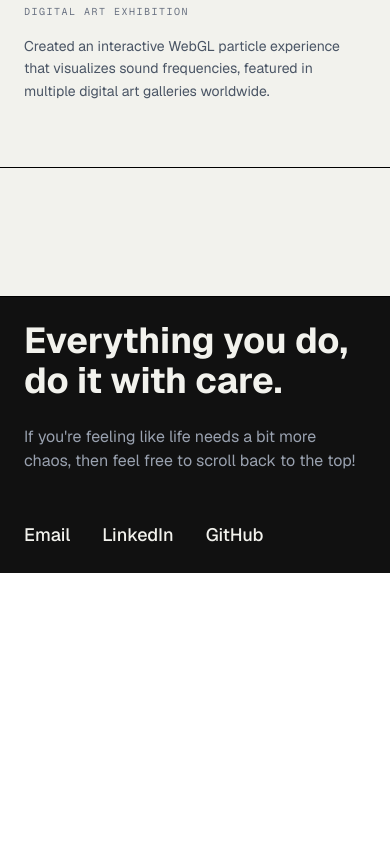
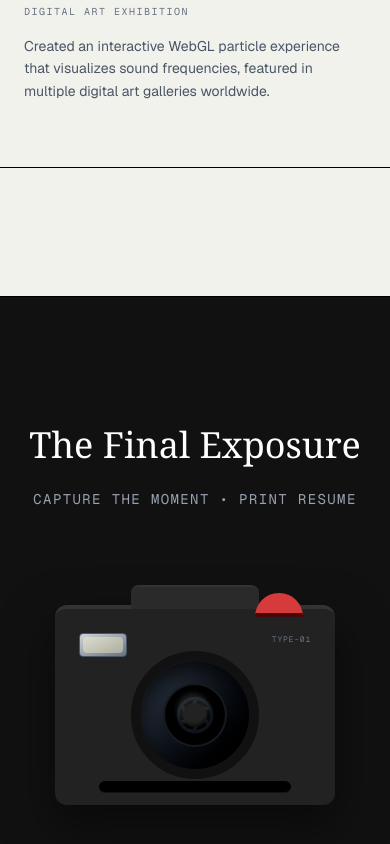
Before and after one commit to wwaiyyee/wwaiyyee, a Next.js app: page / in a window 390 px wide. Shown: the part 6127-6971 px from the top of the page. Before the commit the page ends 6700 px from the top, so only its background shows below. Built offline with nearby package versions, Linux system fonts and the light colour scheme.

Commit message:
feat: replaced footer with interactive photo-snapping resume camera

```diff
--- a/components/HomeView.tsx
+++ b/components/HomeView.tsx
@@ -24,6 +24,19 @@ export function HomeView({ onSelectProject }: { onSelectProject: (p: any) => voi
     const [scrollY, setScrollY] = useState(0);
     const [hoveredAchieve, setHoveredAchieve] = useState<number | null>(null);
     const [mousePos, setMousePos] = useState({ x: 0, y: 0 });
+
+    // Camera State
+    const [isSnapping, setIsSnapping] = useState(false);
+    const [photoPrinted, setPhotoPrinted] = useState(false);
+
+    const handleSnapPhoto = () => {
+        if (photoPrinted) return;
+        setIsSnapping(true);
+        setTimeout(() => {
+            setIsSnapping(false);
+            setPhotoPrinted(true);
+        }, 150); // fast crisp flash duration
+    };
     const projectsRef = React.useRef<HTMLElement>(null);
     const filmStripRef = React.useRef<HTMLDivElement>(null);
     const [sectionHeight, setSectionHeight] = useState("100vh");
@@ -499,19 +512,76 @@ export function HomeView({ onSelectProject }: { onSelectProject: (p: any) => voi
                 </div>
             </section>
 
-            {/* 6. FOOTER */}
-            < footer id="connect" className="border-t border-black bg-[#111] text-[#F2F2ED] p-6 md:p-12 flex flex-col md:flex-row justify-between items-start md:items-end gap-12 md:gap-0" >
-                <div className="max-w-md">
-                    <h2 className="text-4xl font-bold mb-6">Everything you do, do it with care.</h2>
-                    <p className="text-gray-400">If you're feeling like life needs a bit more chaos, then feel free to scroll back to the top!</p>
+            {/* Flash Effect */}
+            <div className={`fixed inset-0 bg-white z-[999] pointer-events-none transition-opacity duration-500 ease-out ${isSnapping ? 'opacity-100' : 'opacity-0'}`}></div>
+
+            {/* 6. THE FINAL EXPOSURE (Footer) */}
+            <footer id="connect" className="border-t border-black bg-[#111] text-[#F2F2ED] py-32 flex flex-col items-center justify-center relative overflow-hidden">
+                <div className="text-center mb-16 px-6 relative z-20">
+                    <h2 className="text-4xl md:text-6xl font-serif mb-6 text-white">The Final Exposure</h2>
+                    <p className="text-gray-400 font-mono text-sm tracking-widest uppercase">Capture the moment • Print Resume</p>
                 </div>
 
-                <div className="flex gap-8 text-lg font-medium">
-                    <a href="#" className="hover:italic hover:text-red-400">Email</a>
-                    <a href="#" className="hover:italic hover:text-red-400">LinkedIn</a>
-                    <a href="#" className="hover:italic hover:text-red-400">GitHub</a>
+                {/* Interactive Camera */}
+                <div className="relative w-[280px] h-[200px] md:w-[320px] md:h-[220px] mt-8 mb-32 z-20">
+
+                    {/* The Printed Polaroid (Resume) */}
+                    <div
+                        className={`absolute left-1/2 w-[220px] md:w-[240px] bg-[#F2F2ED] p-3 shadow-2xl flex flex-col items-center transition-all duration-[1200ms] ease-[cubic-bezier(0.34,1.56,0.64,1)] z-0 pointer-events-auto ${photoPrinted ? 'translate-y-[150px] md:translate-y-[170px] -translate-x-1/2 opacity-100 rotate-[-2deg]' : 'translate-y-0 -translate-x-1/2 opacity-0'}`}
+                        style={{ bottom: '20px' }}
+                    >
+                        {/* Polaroid Image Area (Resume Preview) */}
+                        <div className="w-full h-[180px] bg-[#ddd] border border-black/10 flex flex-col items-center justify-center mb-4 relative overflow-hidden">
+                            <span className="font-serif text-black text-2xl font-bold italic mb-2">Resume</span>
+                            <span className="font-mono text-gray-500 text-[10px] tracking-widest uppercase border-t border-gray-400 pt-2">Chloe Lee</span>
+                        </div>
+                        {/* Action Buttons */}
+                        <div className="flex gap-2 w-full">
+                            <a href="/Resume.pdf" target="_blank" rel="noopener noreferrer" className="flex-1 text-center bg-[#111] text-white text-[10px] py-3 font-mono font-bold tracking-widest hover:bg-gray-800 transition-colors">REVIEW</a>
+                            <a href="/Resume.pdf" download className="flex-1 text-center border-2 border-[#111] text-[#111] text-[10px] py-3 font-mono font-bold tracking-widest hover:bg-[#e0e0e0] transition-colors">DOWNLOAD</a>
+                        </div>
+                    </div>
+
+                    {/* The Camera Body */}
+                    <div className="absolute inset-0 bg-[#222] border-t-4 border-[#333] rounded-xl shadow-[0_20px_50px_rgba(0,0,0,0.5)] z-10 flex flex-col items-center justify-center">
+                        {/* Top Viewfinder bump */}
+                        <div className="absolute -top-6 left-1/2 -translate-x-1/2 w-32 h-6 bg-[#2a2a2a] rounded-t-lg border-t-2 border-[#333]"></div>
+
+                        {/* Shutter Button */}
+                        <button
+                            onClick={handleSnapPhoto}
+                            disabled={photoPrinted || isSnapping}
+                            className={`absolute -top-4 right-8 md:right-10 w-12 h-6 rounded-t-full transition-all duration-150 ${isSnapping || photoPrinted ? 'bg-red-900 translate-y-2' : 'bg-[#d73a3a] hover:bg-red-500 hover:-translate-y-1 cursor-pointer'} border-b-4 border-red-950`}
+                            aria-label="Snap Photo"
+                        ></button>
+
+                        {/* Flash Component */}
+                        <div className="absolute top-6 left-6 w-12 h-6 bg-gradient-to-br from-gray-300 to-gray-500 rounded-sm border border-gray-600 flex items-center justify-center">
+                            <div className="w-10 h-4 bg-yellow-100/40 rounded-sm"></div>
+                        </div>
+
+                        {/* Branding / Details */}
+                        <div className="absolute top-6 right-6 text-[8px] font-mono text-gray-500 tracking-widest uppercase">
+                            TYPE-01
+                        </div>
+
+                        {/* Main Lens */}
+                        <div className="w-32 h-32 md:w-36 md:h-36 rounded-full border-[10px] border-[#111] bg-gradient-to-br from-gray-700 to-black shadow-[inset_0_10px_20px_rgba(0,0,0,0.8)] flex items-center justify-center relative mt-4">
+                            {/* Inner Lens Rings */}
+                            <div className="w-16 h-16 md:w-20 md:h-20 rounded-full border-2 border-gray-600/30 bg-black flex items-center justify-center relative overflow-hidden">
+                                {/* Aperture Blades Simulation */}
+                                <Aperture className="w-10 h-10 text-gray-800 opacity-50 absolute" />
+                                <div className="w-6 h-6 md:w-8 md:h-8 rounded-full bg-[#0a0a0a] z-10"></div>
+                                {/* Glass Reflection */}
+                                <div className="absolute top-2 right-4 w-8 h-8 bg-white/10 rounded-full blur-[2px] z-20"></div>
+                            </div>
+                        </div>
+
+                        {/* Bottom Output Slot */}
+                        <div className="absolute bottom-3 left-1/2 -translate-x-1/2 w-48 h-3 bg-black rounded-full shadow-[inset_0_4px_8px_rgba(0,0,0,0.8)] border-b border-gray-700/30"></div>
+                    </div>
                 </div>
-            </footer >
+            </footer>
         </div >
     );
 }
```
